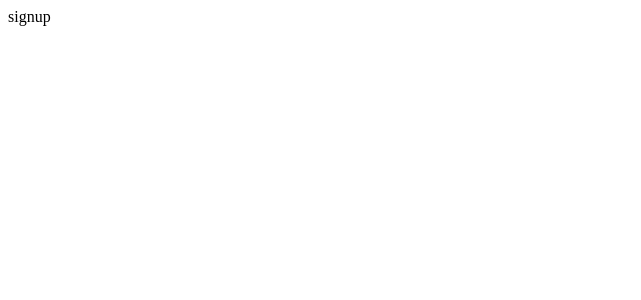
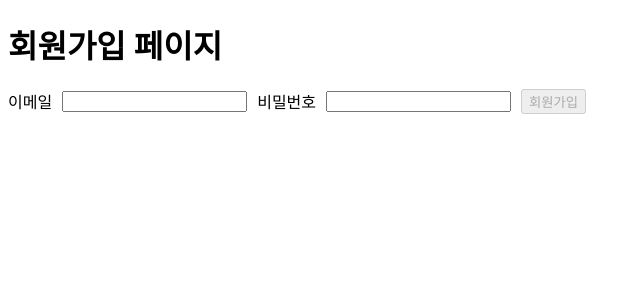
Before and after one commit to jypman/wanted-pre-onboarding-frontend, a React (Create React App) app: page /signup in a window 1280 px wide. Shown: the top 300 px of the page, without its empty margins (0-641 px from the left). Built offline with nearby package versions, Linux system fonts and the light colour scheme.

Commit message:
add : 로그인 및 회원가입 페이지 추가

```diff
--- /dev/null
+++ b/src/api/auth.ts
@@ -0,0 +1,58 @@
+interface IReqSignup {
+  email: string;
+  password: string;
+}
+export const requestSignup = async ({
+  email,
+  password,
+}: IReqSignup): Promise<Response> => {
+  const request = await fetch(
+    "https://www.pre-onboarding-selection-task.shop/auth/signup",
+    {
+      method: "post",
+      headers: {
+        "Content-Type": "application/json",
+      },
+      body: JSON.stringify({
+        email,
+        password,
+      }),
+    },
+  );
+  if (request.ok) {
+    return request;
+  } else {
+    throw new Error();
+  }
+};
+
+interface IReqSignin {
+  email: string;
+  password: string;
+}
+interface IResSignin {
+  access_token: string;
+}
+export const requestSignin = async ({
+  email,
+  password,
+}: IReqSignin): Promise<IResSignin> => {
+  const request = await fetch(
+    "https://www.pre-onboarding-selection-task.shop/auth/signin",
+    {
+      method: "post",
+      headers: {
+        "Content-Type": "application/json",
+      },
+      body: JSON.stringify({
+        email,
+        password,
+      }),
+    },
+  );
+  if (request.ok) {
+    return request.json();
+  } else {
+    throw new Error();
+  }
+};
--- /dev/null
+++ b/src/pages/Auth.tsx
@@ -0,0 +1,33 @@
+import React, { useEffect } from "react";
+import { useLocation, useNavigate } from "react-router-dom";
+interface AuthProviderProps {
+  children: React.ReactElement;
+}
+
+const Auth = ({ children }: AuthProviderProps) => {
+  const navigation = useNavigate();
+  const { pathname } = useLocation();
+
+  useEffect(() => {
+    switch (pathname) {
+      case "/signin":
+      case "/signup":
+        if (window.localStorage.getItem("accessToken")) {
+          navigation("/todo");
+          break;
+        }
+        break;
+      case "/todo":
+        if (!window.localStorage.getItem("accessToken")) {
+          navigation("/signin");
+          break;
+        }
+        break;
+      default:
+        break;
+    }
+  }, []);
+  return <>{children}</>;
+};
+
+export default Auth;
--- a/src/pages/Routes.tsx
+++ b/src/pages/Routes.tsx
@@ -1,23 +1,37 @@
 import { createBrowserRouter } from "react-router-dom";
+import Home from "./Home";
 import Signup from "./Signup";
 import Signin from "./Signin";
 import Todo from "./Todo";
+import Auth from "./Auth";
 
 export const router = createBrowserRouter([
   {
     path: "/",
-    element: <></>,
+    element: <Home />,
   },
   {
     path: "/signup",
-    element: <Signup />,
+    element: (
+      <Auth>
+        <Signup />
+      </Auth>
+    ),
   },
   {
     path: "/signin",
-    element: <Signin />,
+    element: (
+      <Auth>
+        <Signin />
+      </Auth>
+    ),
   },
   {
     path: "/todo",
-    element: <Todo />,
+    element: (
+      <Auth>
+        <Todo />
+      </Auth>
+    ),
   },
 ]);
--- a/src/pages/Signin.tsx
+++ b/src/pages/Signin.tsx
@@ -1,7 +1,60 @@
-import React from "react";
+import React, { useState } from "react";
+import { useNavigate } from "react-router-dom";
+import { requestSignin } from "../api/auth";
+import { isValidEmail, isValidPwd } from "../utils/auth";
 
 const Signin = () => {
-  return <div>signin</div>;
+  const navigate = useNavigate();
+  const [email, setEmail] = useState<string>("");
+  const [password, setPassword] = useState<string>("");
+
+  const handleSignin = async (): Promise<void> => {
+    try {
+      const data = await requestSignin({ email, password });
+      window.localStorage.setItem("accessToken", data.access_token);
+      navigate("/todo");
+    } catch (e) {
+      console.error(e);
+      alert("다시 시도해주시기 바랍니다.");
+    }
+  };
+
+  const handleEmailVal = (event: React.ChangeEvent<HTMLInputElement>): void => {
+    setEmail(event.target.value);
+  };
+
+  const handlePwdVal = (event: React.ChangeEvent<HTMLInputElement>): void => {
+    setPassword(event.target.value);
+  };
+
+  return (
+    <>
+      <h1>로그인 페이지</h1>
+      <div style={{ display: "flex", gap: "10px", alignItems: "center" }}>
+        <label htmlFor="email-input">이메일</label>
+        <input
+          id="email-input"
+          data-testid="email-input"
+          onChange={handleEmailVal}
+        />
+
+        <label htmlFor="password-input">비밀번호</label>
+        <input
+          id="password-input"
+          data-testid="password-input"
+          onChange={handlePwdVal}
+        />
+
+        <button
+          disabled={!isValidEmail(email) || !isValidPwd(password)}
+          data-testid="signin-button"
+          onClick={handleSignin}
+        >
+          로그인
+        </button>
+      </div>
+    </>
+  );
 };
 
 export default Signin;
--- a/src/pages/Signup.tsx
+++ b/src/pages/Signup.tsx
@@ -1,7 +1,59 @@
-import React from "react";
+import React, { useState } from "react";
+import { useNavigate } from "react-router-dom";
+import { requestSignup } from "../api/auth";
+import { isValidEmail, isValidPwd } from "../utils/auth";
 
 const Signup = () => {
-  return <div>signup</div>;
+  const navigate = useNavigate();
+  const [email, setEmail] = useState<string>("");
+  const [password, setPassword] = useState<string>("");
+
+  const handleSignUp = async (): Promise<void> => {
+    try {
+      await requestSignup({ email, password });
+      navigate("/signin");
+    } catch (e) {
+      console.error(e);
+      alert("다시 시도해주시기 바랍니다.");
+    }
+  };
+
+  const handleEmailVal = (event: React.ChangeEvent<HTMLInputElement>): void => {
+    setEmail(event.target.value);
+  };
+
+  const handlePwdVal = (event: React.ChangeEvent<HTMLInputElement>): void => {
+    setPassword(event.target.value);
+  };
+
+  return (
+    <>
+      <h1>회원가입 페이지</h1>
+      <div style={{ display: "flex", gap: "10px", alignItems: "center" }}>
+        <label htmlFor="email-input">이메일</label>
+        <input
+          id="email-input"
+          data-testid="email-input"
+          onChange={handleEmailVal}
+        />
+
+        <label htmlFor="password-input">비밀번호</label>
+        <input
+          id="password-input"
+          data-testid="password-input"
+          onChange={handlePwdVal}
+        />
+
+        <button
+          disabled={!isValidEmail(email) || !isValidPwd(password)}
+          data-testid="signup-button"
+          onClick={handleSignUp}
+        >
+          회원가입
+        </button>
+      </div>
+    </>
+  );
 };
 
 export default Signup;
--- /dev/null
+++ b/src/utils/auth.ts
@@ -0,0 +1,6 @@
+export const isValidEmail = (email: string): boolean => {
+  return email.indexOf("@") > -1;
+};
+export const isValidPwd = (password: string): boolean => {
+  return password.length >= 8;
+};
```
